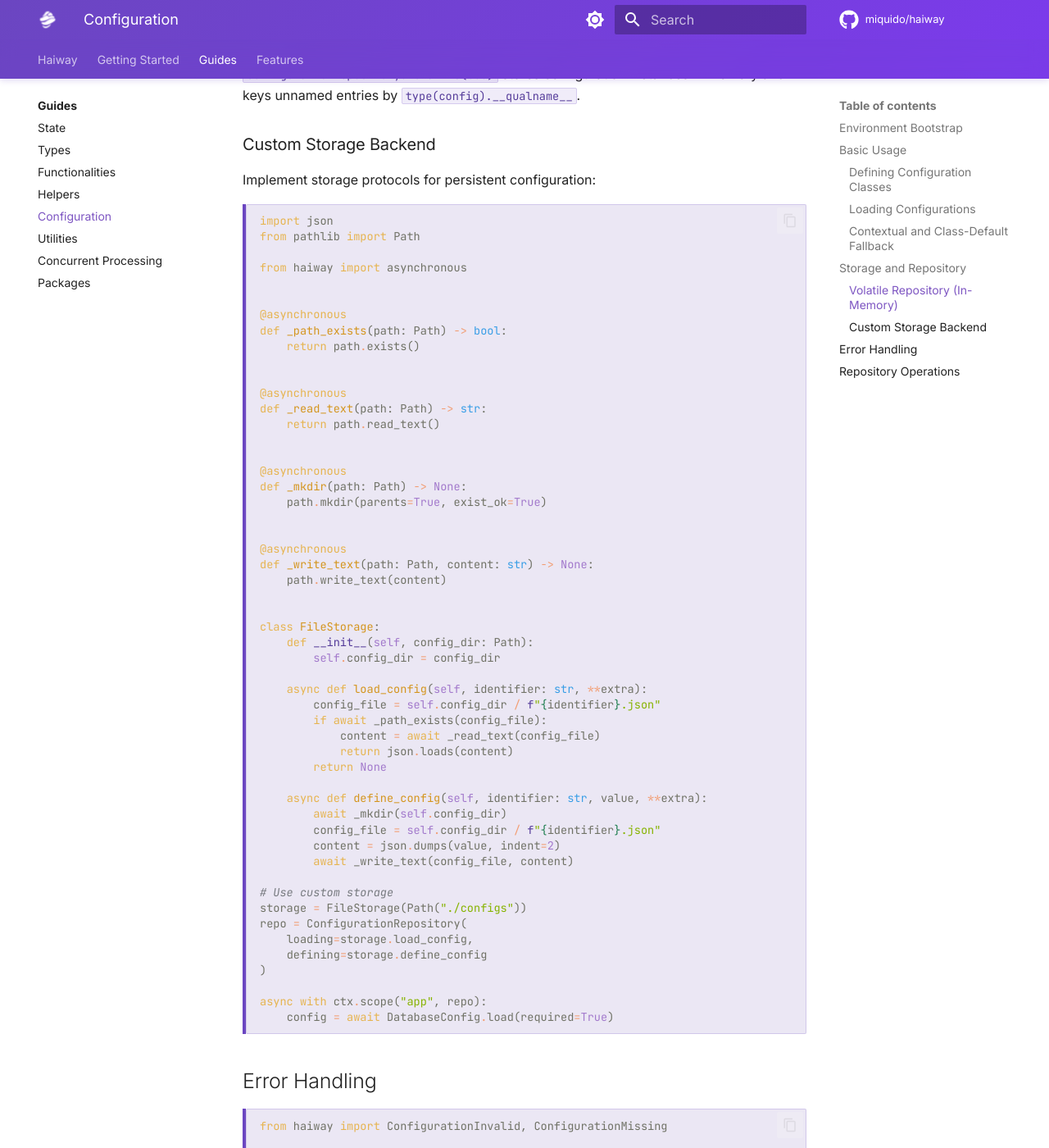
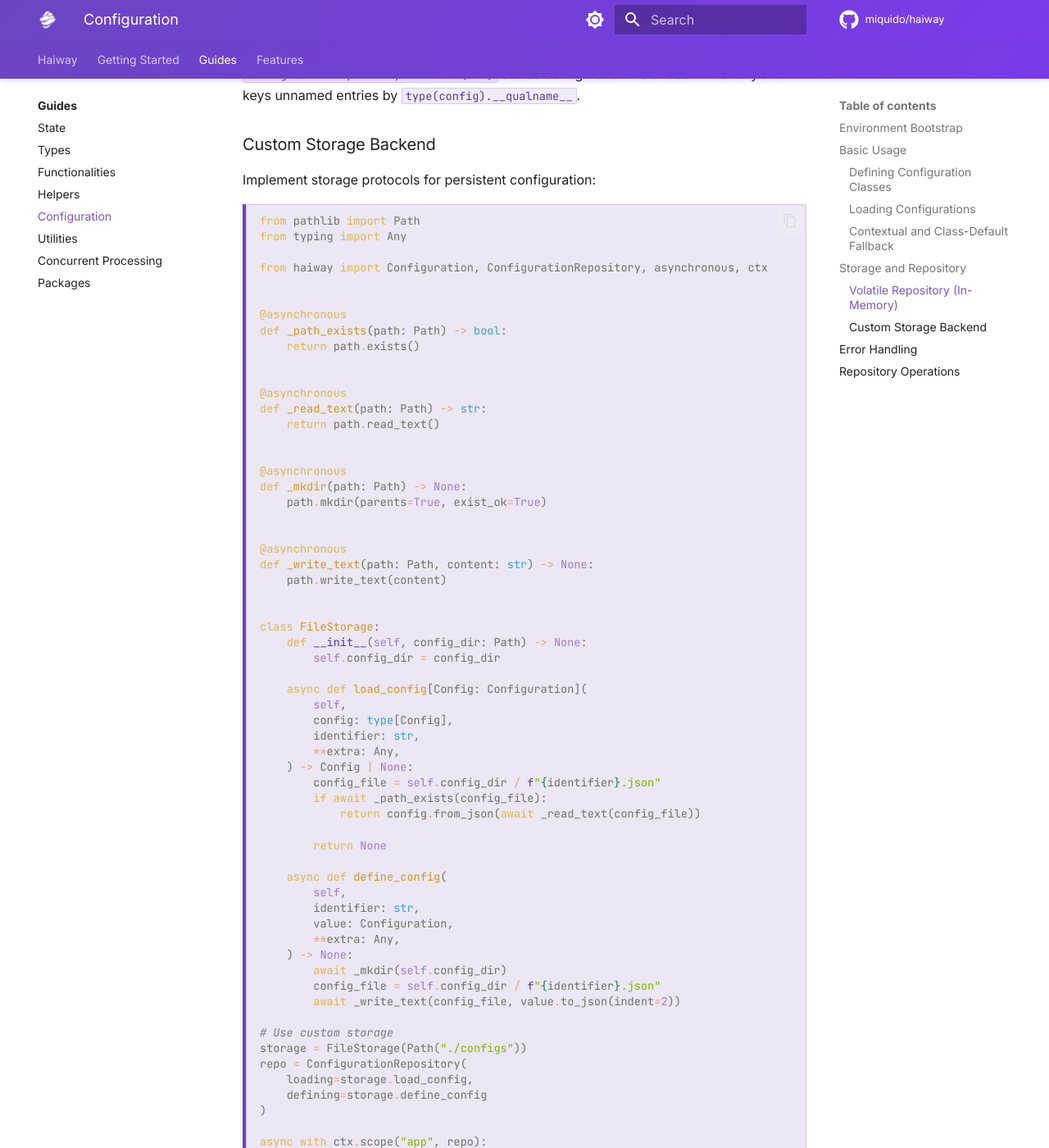
Before and after one commit to miquido/haiway, an MkDocs documentation site: the page built from docs/guides/configuration.md, in a window 1280 px wide and 1400 px high, scrolled down 2811 px. Shown: the whole window at 82% size. Built offline with MkDocs 1.6.1 and Material for MkDocs 9.7.7, drawn with Linux system fonts in a browser that asks for light colours; comment, search, counter and statistics services are not loaded.

Commit message:
Correct docs contradicting the code
- updating a specialized generic raises ValidationError, not TypeError
- clear_cache without a clear callable does nothing rather than failing
- the custom configuration storage example matches the loading and
  defining protocols, loading and storing the configuration as JSON
- a scope keeps at most 32 task errors in its ExceptionGroup
- AsyncQueue.enqueue raises once the queue is finished

Co-Authored-By: Claude Opus 5.5 <noreply@anthropic.com>

````diff
--- a/docs/guides/configuration.md
+++ b/docs/guides/configuration.md
@@ -132,10 +132,10 @@ entries by `type(config).__qualname__`.
 Implement storage protocols for persistent configuration:
 
 ```python
-import json
 from pathlib import Path
+from typing import Any
 
-from haiway import asynchronous
+from haiway import Configuration, ConfigurationRepository, asynchronous, ctx
 
 
 @asynchronous
@@ -159,21 +159,30 @@ def _write_text(path: Path, content: str) -> None:
 
 
 class FileStorage:
-    def __init__(self, config_dir: Path):
+    def __init__(self, config_dir: Path) -> None:
         self.config_dir = config_dir
 
-    async def load_config(self, identifier: str, **extra):
+    async def load_config[Config: Configuration](
+        self,
+        config: type[Config],
+        identifier: str,
+        **extra: Any,
+    ) -> Config | None:
         config_file = self.config_dir / f"{identifier}.json"
         if await _path_exists(config_file):
-            content = await _read_text(config_file)
-            return json.loads(content)
+            return config.from_json(await _read_text(config_file))
+
         return None
 
-    async def define_config(self, identifier: str, value, **extra):
+    async def define_config(
+        self,
+        identifier: str,
+        value: Configuration,
+        **extra: Any,
+    ) -> None:
         await _mkdir(self.config_dir)
         config_file = self.config_dir / f"{identifier}.json"
-        content = json.dumps(value, indent=2)
-        await _write_text(config_file, content)
+        await _write_text(config_file, value.to_json(indent=2))
 
 # Use custom storage
 storage = FileStorage(Path("./configs"))
````
Also changed, not shown: docs/features/caching.md (+2 -2 lines), docs/guides/concurrent.md (+2 -1 lines), docs/guides/state.md (+1 -1 lines), docs/guides/utilities.md (+2 -1 lines).
